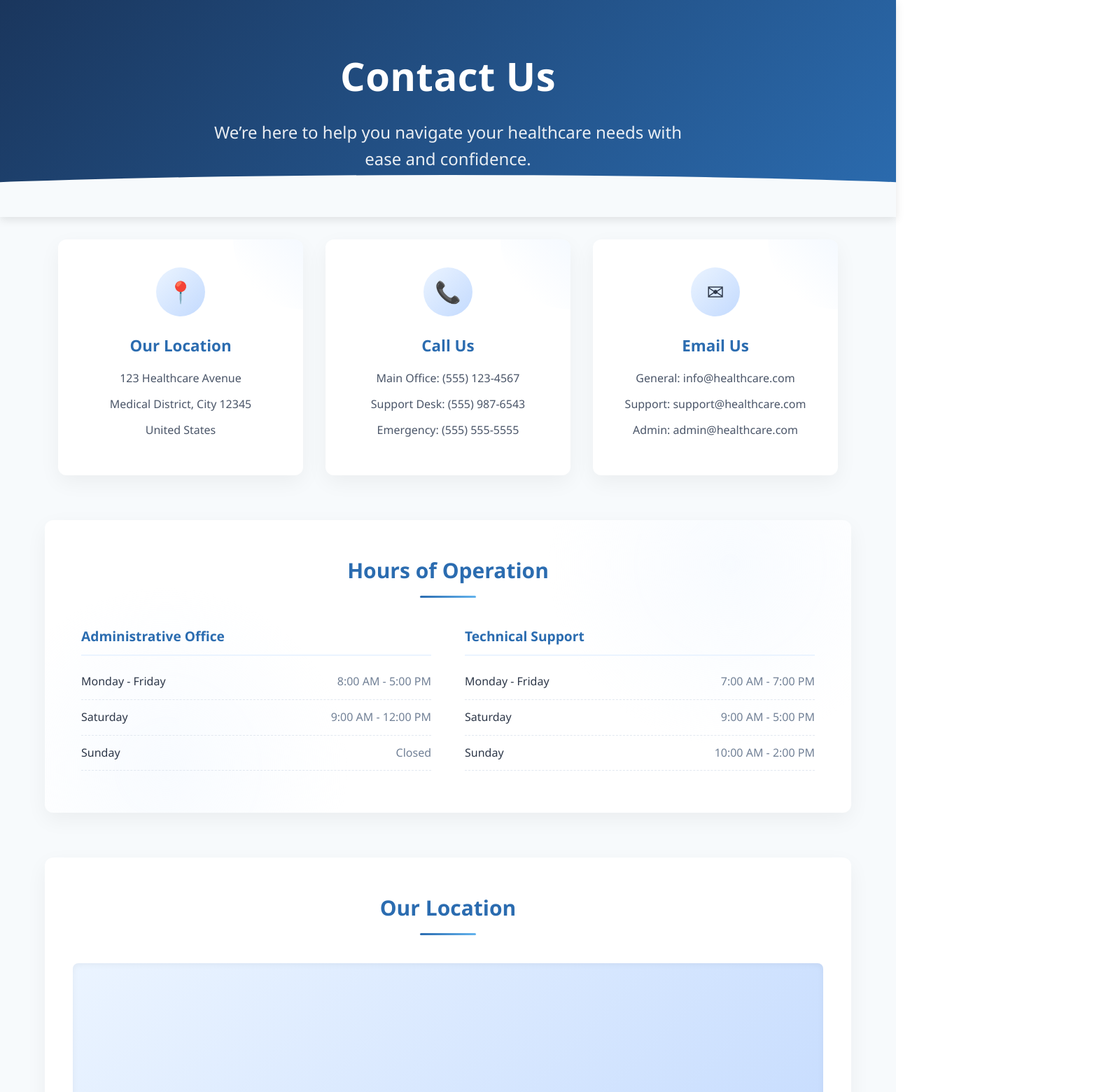
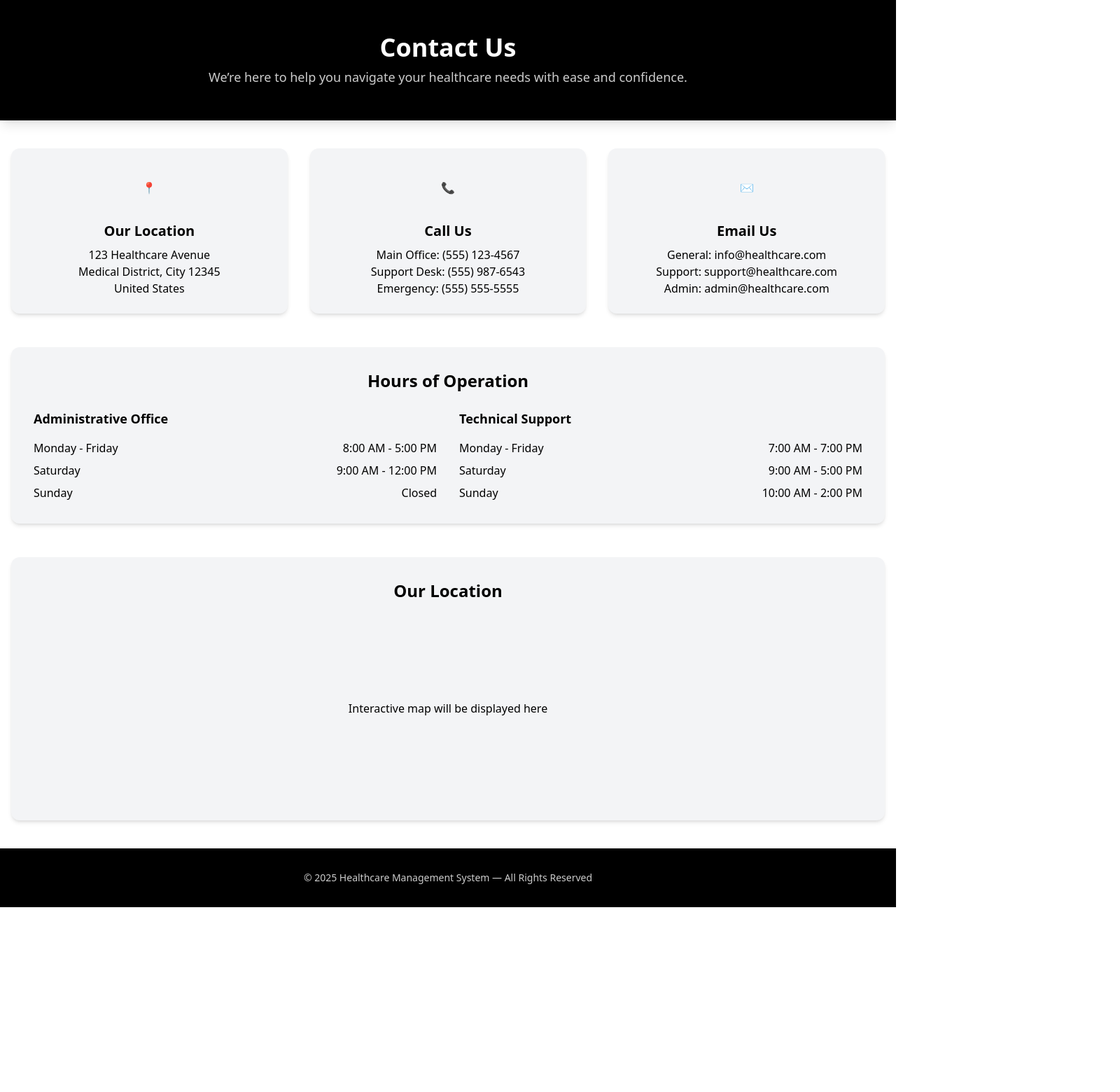
Before and after one commit to eklavya172004/MediSphere, a Next.js app in the folder frontend/: page /contact in a window 1280 px wide. Shown: the top 1560 px of the page at 70% size, 1600 px wide, since content can reach past the window. After the commit the page ends 1296 px from the top, so only its background shows below. Built offline with nearby package versions, Linux system fonts and the light colour scheme.

Commit message:
updated UI

```diff
--- a/frontend/app/contact/page.tsx
+++ b/frontend/app/contact/page.tsx
@@ -3,362 +3,90 @@
 import React from 'react';
 
 const ContactPage = () => {
-  // Enhanced styles for more aesthetic appeal
-  const styles = {
-    contactPage: {
-      fontFamily: '"Poppins", "Segoe UI", Roboto, sans-serif',
-      color: '#2d3748',
-      backgroundColor: '#f7fafc',
-      minHeight: '100vh',
-      lineHeight: '1.6',
-    },
-    header: {
-      background: 'linear-gradient(135deg, #1a365d 0%, #2b6cb0 100%)',
-      color: 'white',
-      textAlign: 'center',
-      padding: '3rem 1rem',
-      boxShadow: '0 4px 12px rgba(0, 0, 0, 0.1)',
-      position: 'relative',
-      overflow: 'hidden',
-    },
-    headerContent: {
-      position: 'relative',
-      zIndex: '10',
-    },
-    headerTitle: {
-      fontSize: '2.5rem',
-      marginBottom: '0.5rem',
-      fontWeight: '600',
-      letterSpacing: '0.5px',
-    },
-    headerSubtitle: {
-      fontSize: '1.25rem',
-      fontWeight: '300',
-      opacity: '0.9',
-      maxWidth: '600px',
-      margin: '0 auto',
-    },
-    headerShape: {
-      position: 'absolute',
-      bottom: '-10px',
-      left: '0',
-      width: '100%',
-      height: '60px',
-      background: '#f7fafc',
-      borderTopLeftRadius: '50%',
-      borderTopRightRadius: '50%',
-      transform: 'scaleX(1.5)',
-    },
-    container: {
-      maxWidth: '1200px',
-      margin: '0 auto',
-      padding: '2rem 1.5rem',
-    },
-    sectionTitle: {
-      textAlign: 'center',
-      fontSize: '1.875rem',
-      color: '#2b6cb0',
-      marginBottom: '2.5rem',
-      fontWeight: '600',
-      position: 'relative',
-      paddingBottom: '15px',
-    },
-    titleUnderline: {
-      content: '""',
-      position: 'absolute',
-      bottom: '0',
-      left: '50%',
-      width: '80px',
-      height: '3px',
-      background: 'linear-gradient(90deg, #2b6cb0, #63b3ed)',
-      transform: 'translateX(-50%)',
-      borderRadius: '2px',
-    },
-    contactInfo: {
-      display: 'flex',
-      flexWrap: 'wrap',
-      justifyContent: 'center',
-      gap: '2rem',
-      marginBottom: '4rem',
-    },
-    contactCard: {
-      backgroundColor: 'white',
-      padding: '2.5rem 2rem',
-      borderRadius: '12px',
-      boxShadow: '0 10px 30px rgba(0, 0, 0, 0.05)',
-      flex: '1 1 270px',
-      maxWidth: '350px',
-      textAlign: 'center',
-      transition: 'transform 0.3s, box-shadow 0.3s',
-      position: 'relative',
-      overflow: 'hidden',
-      display: 'flex',
-      flexDirection: 'column',
-      alignItems: 'center',
-    },
-    cardIconWrapper: {
-      width: '70px',
-      height: '70px',
-      borderRadius: '50%',
-      background: 'linear-gradient(135deg, #ebf4ff 0%, #c3dafe 100%)',
-      display: 'flex',
-      alignItems: 'center',
-      justifyContent: 'center',
-      marginBottom: '1.5rem',
-    },
-    cardDecor: {
-      position: 'absolute',
-      top: '0',
-      right: '0',
-      width: '100px',
-      height: '100px',
-      background: 'linear-gradient(225deg, rgba(235, 244, 255, 0.5) 0%, transparent 70%)',
-      borderBottomLeftRadius: '100%',
-    },
-    cardHeading: {
-      color: '#2b6cb0',
-      marginBottom: '1rem',
-      fontSize: '1.4rem',
-      fontWeight: '600',
-    },
-    cardText: {
-      marginBottom: '0.7rem',
-      color: '#4a5568',
-      fontSize: '1rem',
-    },
-    hoursSection: {
-      backgroundColor: 'white',
-      padding: '3rem 2.5rem',
-      borderRadius: '12px',
-      boxShadow: '0 10px 30px rgba(0, 0, 0, 0.05)',
-      marginBottom: '4rem',
-      position: 'relative',
-      overflow: 'hidden',
-    },
-    hoursBg: {
-      position: 'absolute',
-      top: '0',
-      left: '0',
-      width: '100%',
-      height: '100%',
-      backgroundImage: 'radial-gradient(circle at 15% 85%, rgba(235, 244, 255, 0.7) 0%, transparent 25%), radial-gradient(circle at 85% 15%, rgba(235, 244, 255, 0.7) 0%, transparent 25%)',
-      opacity: '0.5',
-    },
-    hoursContent: {
-      position: 'relative',
-      zIndex: '5',
-    },
-    hoursGrid: {
-      display: 'flex',
-      flexWrap: 'wrap',
-      gap: '3rem',
-      justifyContent: 'center',
-    },
-    hoursColumn: {
-      flex: '1 1 300px',
-      maxWidth: '500px',
-    },
-    hoursSectionHeading: {
-      color: '#2b6cb0',
-      marginBottom: '1.5rem',
-      paddingBottom: '0.7rem',
-      borderBottom: '2px solid #ebf4ff',
-      fontSize: '1.2rem',
-      fontWeight: '600',
-    },
-    hoursItem: {
-      display: 'flex',
-      justifyContent: 'space-between',
-      paddingBottom: '0.75rem',
-      marginBottom: '0.75rem',
-      borderBottom: '1px dashed #e2e8f0',
-    },
-    day: {
-      fontWeight: '500',
-    },
-    time: {
-      color: '#718096',
-    },
-    mapSection: {
-      backgroundColor: 'white',
-      padding: '3rem 2.5rem',
-      borderRadius: '12px',
-      boxShadow: '0 10px 30px rgba(0, 0, 0, 0.05)',
-      marginBottom: '4rem',
-      overflow: 'hidden',
-    },
-    mapPlaceholder: {
-      backgroundColor: '#ebf4ff',
-      height: '400px',
-      display: 'flex',
-      alignItems: 'center',
-      justifyContent: 'center',
-      borderRadius: '8px',
-      background: 'linear-gradient(135deg, #ebf4ff 0%, #c3dafe 100%)',
-      color: '#4a5568',
-      fontSize: '1.1rem',
-      boxShadow: 'inset 0 2px 10px rgba(0, 0, 0, 0.05)',
-    },
-    footer: {
-      backgroundColor: '#1a365d',
-      color: 'white',
-      textAlign: 'center',
-      padding: '2.5rem 1rem',
-      position: 'relative',
-    },
-    footerWave: {
-      position: 'absolute',
-      top: '-1px',
-      left: '0',
-      width: '100%',
-      height: '70px',
-      background: '#f7fafc',
-      borderBottomLeftRadius: '50%',
-      borderBottomRightRadius: '50%',
-      transform: 'scaleX(1.5)',
-    },
-    footerContent: {
-      position: 'relative',
-      zIndex: '5',
-    },
-    footerText: {
-      opacity: '0.8',
-      marginBottom: '0.5rem',
-      fontSize: '0.95rem',
-    }
-  };
+  return (
+    <div className="min-h-screen bg-background text-foreground flex flex-col">
 
-  return (
-    <div style={styles.contactPage}>
-      <header style={{
-  ...styles.header,
-  padding: '4rem 1.5rem', // increased padding
-}}>
-  <div style={styles.headerContent}>
-    <h1 style={{
-      ...styles.headerTitle,
-      fontSize: '3.5rem', // larger hero title
-      fontWeight: '700',
-      marginBottom: '1rem'
-    }}>
-      Contact Us
-    </h1>
-    <p style={{
-      ...styles.headerSubtitle,
-      fontSize: '1.5rem', // more pronounced subtitle
-      maxWidth: '700px',
-    }}>
-      We’re here to help you navigate your healthcare needs with ease and confidence.
-    </p>
-  </div>
-  <div style={{
-    ...styles.headerShape,
-    height: '80px', // smoother curve
-    bottom: '-20px'
-  }}></div>
-</header>
+      {/* Header */}
+      <header className="bg-black text-white py-12 text-center shadow-lg">
+        <h1 className="text-4xl font-bold mb-2">Contact Us</h1>
+        <p className="text-lg opacity-80">We’re here to help you navigate your healthcare needs with ease and confidence.</p>
+      </header>
 
+      {/* Main content */}
+      <main className="flex-1 container mx-auto px-4 py-10">
 
-      <div style={styles.container}>
-        <div style={styles.contactInfo}>
-          <div style={styles.contactCard}>
-            <div style={styles.cardDecor}></div>
-            <div style={styles.cardIconWrapper}>
-              <span role="img" aria-label="location" style={{fontSize: '1.875rem'}}>📍</span>
+        {/* Contact Info */}
+        <section className="grid md:grid-cols-3 gap-8 mb-12">
+          <div className="bg-gray-100 shadow-md rounded-xl p-6 flex flex-col items-center text-center">
+            <div className="bg-primary/10 rounded-full w-16 h-16 flex items-center justify-center mb-4">
+              📍
             </div>
-            <h3 style={styles.cardHeading}>Our Location</h3>
-            <p style={styles.cardText}>123 Healthcare Avenue</p>
-            <p style={styles.cardText}>Medical District, City 12345</p>
-            <p style={styles.cardText}>United States</p>
+            <h3 className="text-xl font-semibold mb-2">Our Location</h3>
+            <p>123 Healthcare Avenue</p>
+            <p>Medical District, City 12345</p>
+            <p>United States</p>
           </div>
 
-          <div style={styles.contactCard}>
-            <div style={styles.cardDecor}></div>
-            <div style={styles.cardIconWrapper}>
-              <span role="img" aria-label="phone" style={{fontSize: '1.875rem'}}>📞</span>
+          <div className="bg-gray-100 shadow-md rounded-xl p-6 flex flex-col items-center text-center">
+            <div className="bg-primary/10 rounded-full w-16 h-16 flex items-center justify-center mb-4">
+              📞
             </div>
-            <h3 style={styles.cardHeading}>Call Us</h3>
-            <p style={styles.cardText}>Main Office: (555) 123-4567</p>
-            <p style={styles.cardText}>Support Desk: (555) 987-6543</p>
-            <p style={styles.cardText}>Emergency: (555) 555-5555</p>
+            <h3 className="text-xl font-semibold mb-2">Call Us</h3>
+            <p>Main Office: (555) 123-4567</p>
+            <p>Support Desk: (555) 987-6543</p>
+            <p>Emergency: (555) 555-5555</p>
           </div>
 
-          <div style={styles.contactCard}>
-            <div style={styles.cardDecor}></div>
-            <div style={styles.cardIconWrapper}>
-              <span role="img" aria-label="email" style={{fontSize: '1.875rem'}}>✉</span>
+          <div className="bg-gray-100 shadow-md rounded-xl p-6 flex flex-col items-center text-center">
+            <div className="bg-primary/10 rounded-full w-16 h-16 flex items-center justify-center mb-4">
+              ✉
             </div>
-            <h3 style={styles.cardHeading}>Email Us</h3>
-            <p style={styles.cardText}>General: info@healthcare.com</p>
-            <p style={styles.cardText}>Support: support@healthcare.com</p>
-            <p style={styles.cardText}>Admin: admin@healthcare.com</p>
+            <h3 className="text-xl font-semibold mb-2">Email Us</h3>
+            <p>General: info@healthcare.com</p>
+            <p>Support: support@healthcare.com</p>
+            <p>Admin: admin@healthcare.com</p>
           </div>
-        </div>
+        </section>
 
-        <div style={styles.hoursSection}>
-          <div style={styles.hoursBg}></div>
-          <div style={styles.hoursContent}>
-            <h2 style={styles.sectionTitle}>
-              Hours of Operation
-              <div style={styles.titleUnderline}></div>
-            </h2>
-            <div style={styles.hoursGrid}>
-              <div style={styles.hoursColumn}>
-                <h3 style={styles.hoursSectionHeading}>Administrative Office</h3>
-                <div style={styles.hoursItem}>
-                  <span style={styles.day}>Monday - Friday</span>
-                  <span style={styles.time}>8:00 AM - 5:00 PM</span>
-                </div>
-                <div style={styles.hoursItem}>
-                  <span style={styles.day}>Saturday</span>
-                  <span style={styles.time}>9:00 AM - 12:00 PM</span>
-                </div>
-                <div style={styles.hoursItem}>
-                  <span style={styles.day}>Sunday</span>
-                  <span style={styles.time}>Closed</span>
-                </div>
-              </div>
-
-              <div style={styles.hoursColumn}>
-                <h3 style={styles.hoursSectionHeading}>Technical Support</h3>
-                <div style={styles.hoursItem}>
-                  <span style={styles.day}>Monday - Friday</span>
-                  <span style={styles.time}>7:00 AM - 7:00 PM</span>
-                </div>
-                <div style={styles.hoursItem}>
-                  <span style={styles.day}>Saturday</span>
-                  <span style={styles.time}>9:00 AM - 5:00 PM</span>
-                </div>
-                <div style={styles.hoursItem}>
-                  <span style={styles.day}>Sunday</span>
-                  <span style={styles.time}>10:00 AM - 2:00 PM</span>
-                </div>
-              </div>
+        {/* Hours */}
+        <section className="bg-gray-100 p-8 rounded-xl shadow-md mb-12">
+          <h2 className="text-2xl font-semibold text-primary mb-6 text-center">Hours of Operation</h2>
+          <div className="grid md:grid-cols-2 gap-8">
+            <div>
+              <h3 className="text-lg font-bold mb-4">Administrative Office</h3>
+              <ul className="space-y-2">
+                <li className="flex justify-between"><span>Monday - Friday</span><span>8:00 AM - 5:00 PM</span></li>
+                <li className="flex justify-between"><span>Saturday</span><span>9:00 AM - 12:00 PM</span></li>
+                <li className="flex justify-between"><span>Sunday</span><span>Closed</span></li>
+              </ul>
+            </div>
+            <div>
+              <h3 className="text-lg font-bold mb-4">Technical Support</h3>
+              <ul className="space-y-2">
+                <li className="flex justify-between"><span>Monday - Friday</span><span>7:00 AM - 7:00 PM</span></li>
+                <li className="flex justify-between"><span>Saturday</span><span>9:00 AM - 5:00 PM</span></li>
+                <li className="flex justify-between"><span>Sunday</span><span>10:00 AM - 2:00 PM</span></li>
+              </ul>
             </div>
           </div>
-        </div>
+        </section>
 
-        <div style={styles.mapSection}>
-          <h2 style={styles.sectionTitle}>
-            Our Location
-            <div style={styles.titleUnderline}></div>
-          </h2>
-          <div style={styles.mapPlaceholder}>
+        {/* Map */}
+        <section className="bg-gray-100 p-8 rounded-xl shadow-md">
+          <h2 className="text-2xl font-semibold text-primary mb-6 text-center">Our Location</h2>
+          <div className="h-64 bg-primary/10 flex items-center justify-center rounded-lg">
             <p>Interactive map will be displayed here</p>
-            {/* You can replace this with a Google Maps component */}
           </div>
-        </div>
-      </div>
+        </section>
 
-      <footer style={styles.footer}>
-        <div style={styles.footerWave}></div>
-        <div style={styles.footerContent}>
-          <p style={styles.footerText}>© 2025 Healthcare Management System</p>
-          <p style={styles.footerText}>All Rights Reserved</p>
-        </div>
+      </main>
+
+      {/* Footer */}
+      <footer className="bg-black text-white py-8 text-center">
+        <p className="text-sm opacity-80">© 2025 Healthcare Management System — All Rights Reserved</p>
       </footer>
     </div>
   );
 };
 
-export default ContactPage;
+export default ContactPage;
```
Also changed, not shown: frontend/app/about/page.tsx (+9 -8 lines), frontend/public/img.jpg (added), frontend/public/img2.jpg (added).
